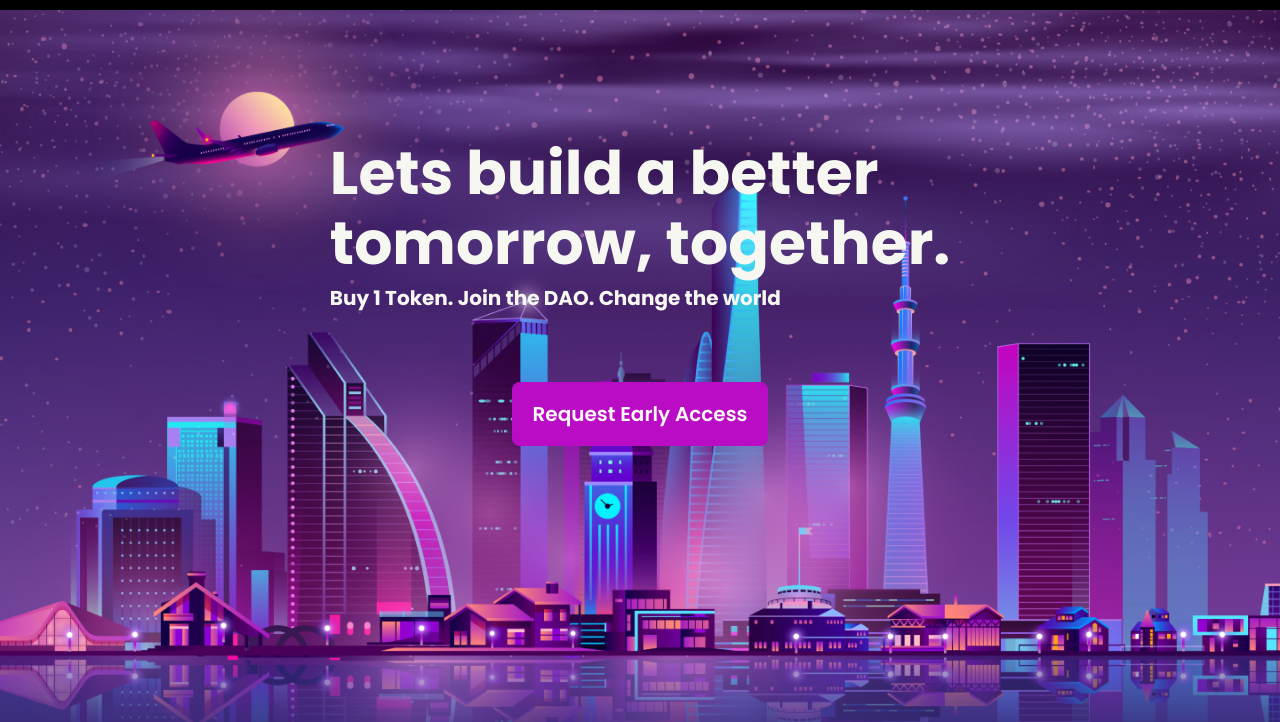
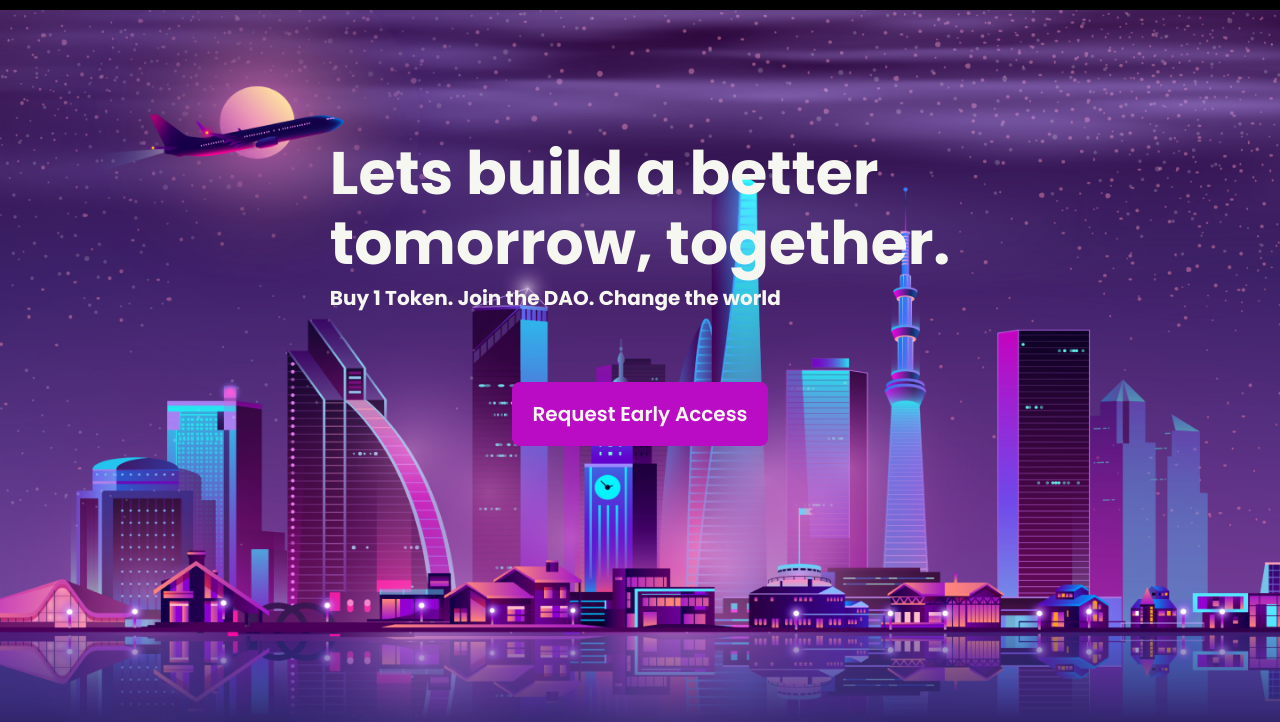
Before and after one commit to AsifAhmed03/Assignment.5thFeb.io, a plain HTML site: page index.html in a window 1280 px wide. Shown: the part 78-800 px from the top of the page. Drawn offline with Linux system fonts and the light colour scheme.

Commit message:
Update style.css

```diff
--- a/style.css
+++ b/style.css
@@ -10,7 +10,7 @@ body {
     justify-content: center;
     background-image: url(bg.png);
     background-repeat: no-repeat;
-    background-size: cover;
+    background-size: 100% 100%;
     background-attachment: fixed;
     font-family: 'Poppins', sans-serif;
 }
@@ -137,7 +137,6 @@ span {
 @media screen and (max-width: 576px) {
     nav ul {
         display: none;
-        border: 1px solid red;
     }
     .hambrger {
         display: block;
```
